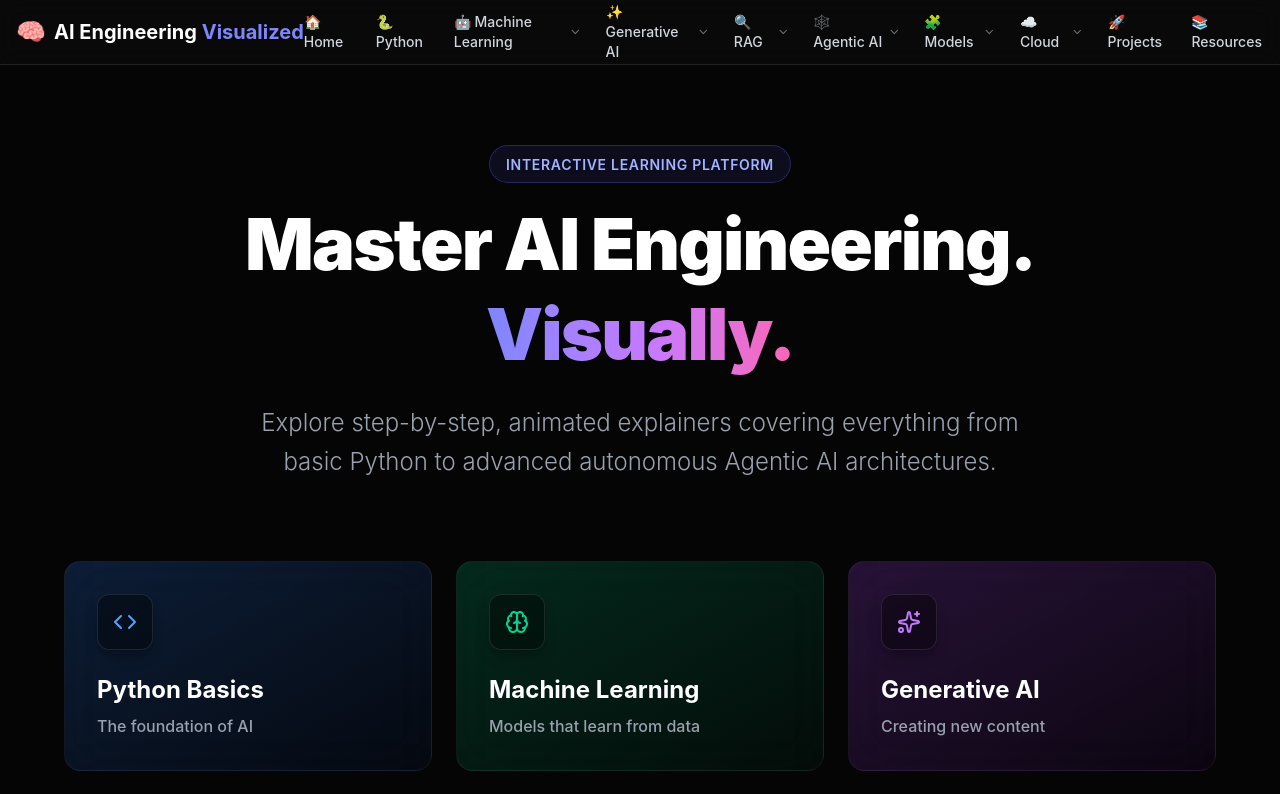
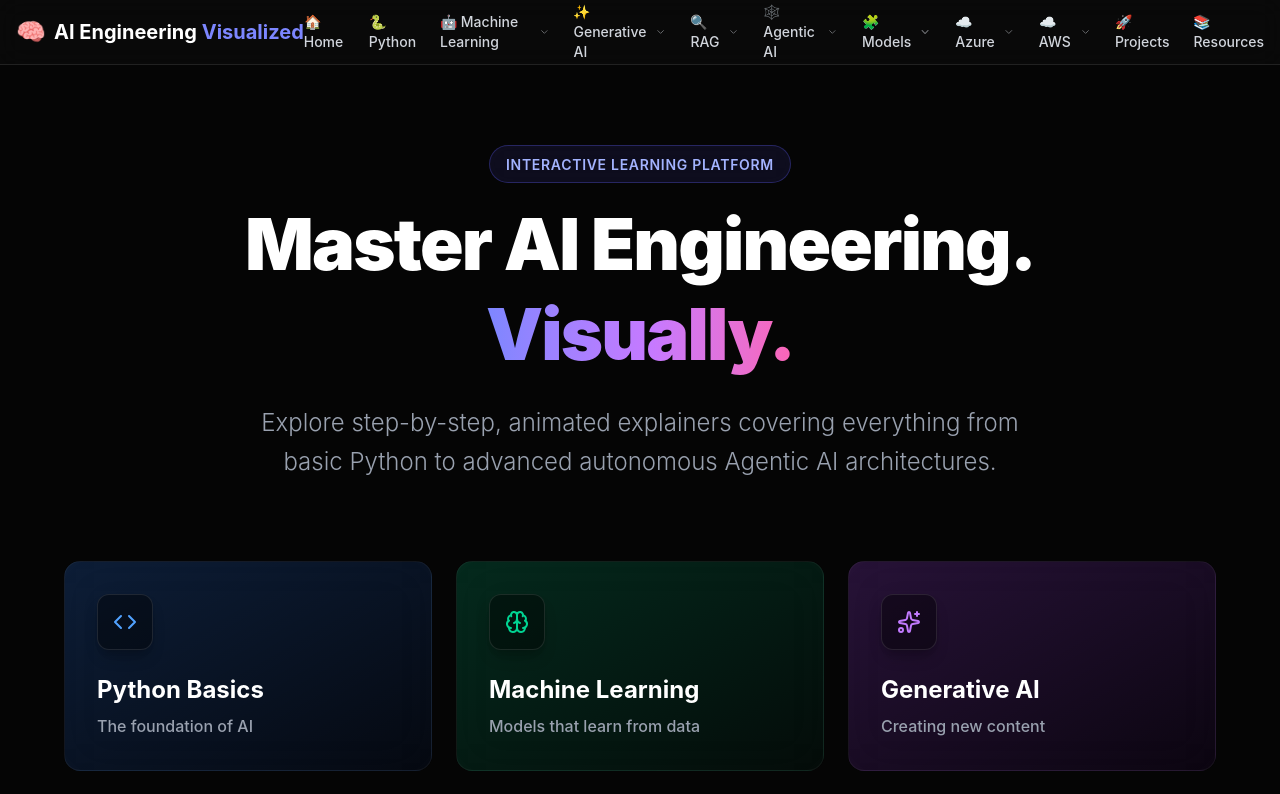
Before and after one commit to Amara-Manikanta/ai-engineering-visualized, a React (Vite) app in the folder v2-react/: page / in a window 1280 px wide. Shown: the top 794 px of the page. Built offline with nearby package versions, Linux system fonts and the light colour scheme.

Commit message:
feat: split Cloud back into separate Azure and AWS navigation dropdowns

```diff
--- a/v2-react/src/components/GlobalHeader.jsx
+++ b/v2-react/src/components/GlobalHeader.jsx
@@ -79,10 +79,9 @@ const NAV_LINKS = [
     ],
   },
   {
-    name: "☁️ Cloud",
+    name: "☁️ Azure",
     path: "/azure",
     subLinks: [
-      { name: "🟦 AZURE", path: "/azure", isHeader: true },
       { name: "Azure Basics", path: "/azure/basics" },
       { name: "Global Infrastructure", path: "/azure/infrastructure" },
       { name: "Azure Identity", path: "/azure/identity" },
@@ -97,8 +96,12 @@ const NAV_LINKS = [
       { name: "Azure Security", path: "/azure/security" },
       { name: "Backup & DR", path: "/azure/backup" },
       { name: "Architecture", path: "/azure/architecture" },
-
-      { name: "🟧 AWS", path: "/aws", isHeader: true },
+    ],
+  },
+  {
+    name: "☁️ AWS",
+    path: "/aws",
+    subLinks: [
       { name: "AWS Basics", path: "/aws/basics" },
       { name: "Global Infrastructure", path: "/aws/infrastructure" },
       { name: "IAM", path: "/aws/iam" },
```
